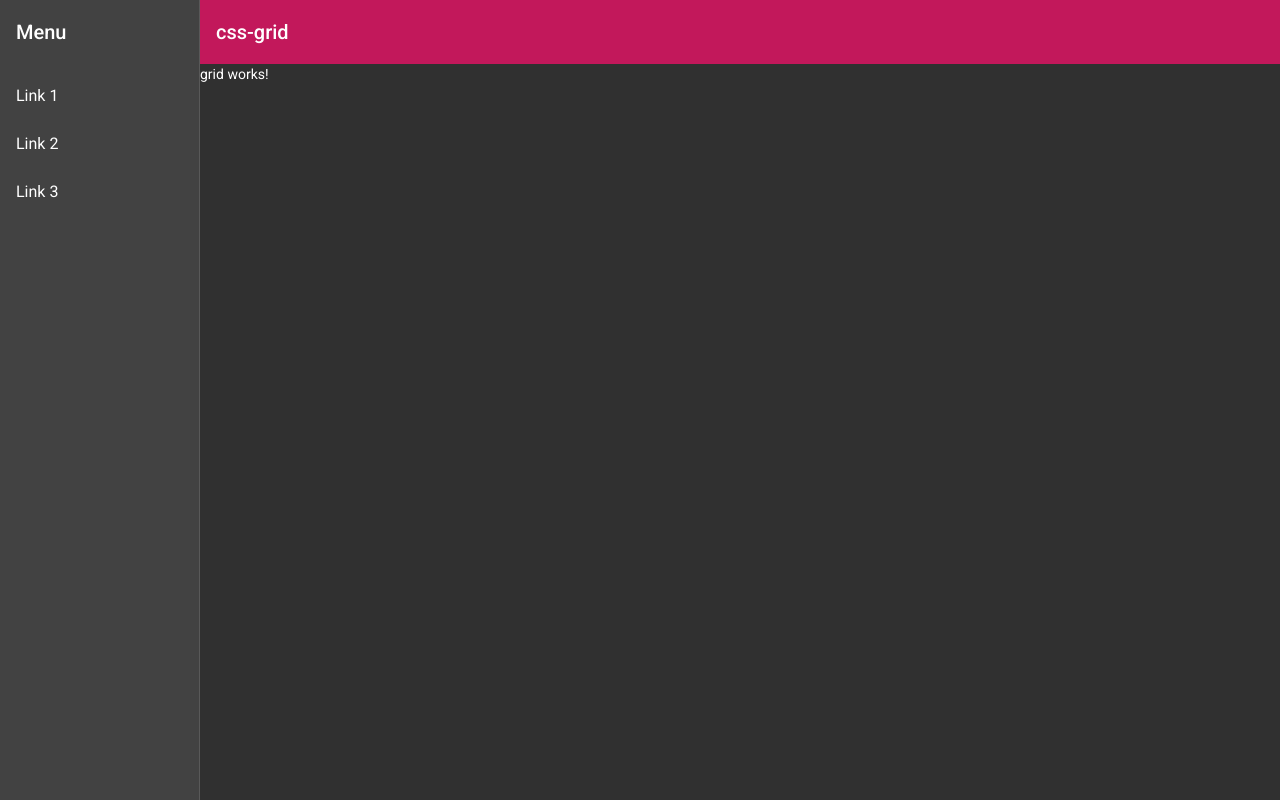
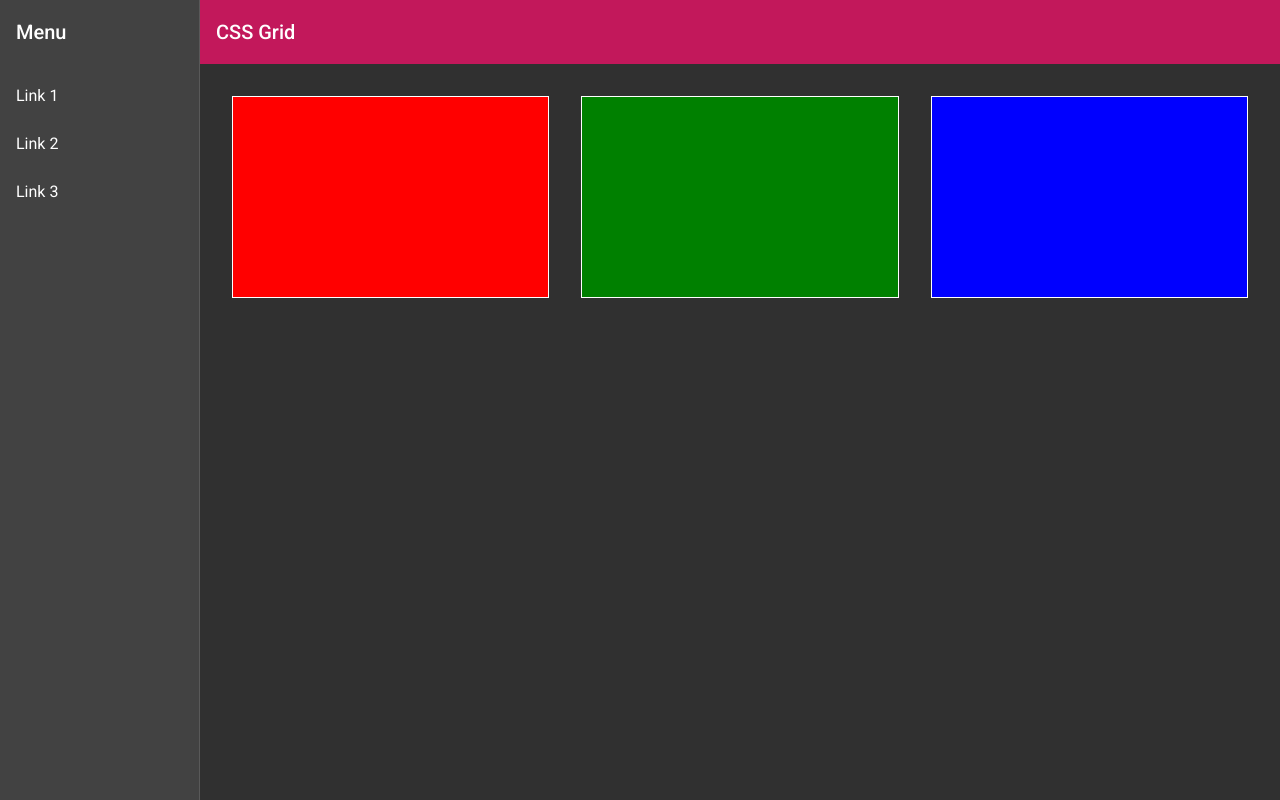
Before and after one commit to dtoerber/css-grid, an Angular app: page /grid in a window 1280 px wide. Built offline with nearby package versions, Linux system fonts and the light colour scheme.

Commit message:
add grid component

```diff
--- a/src/app/app-routing.module.ts
+++ b/src/app/app-routing.module.ts
@@ -1,6 +1,6 @@
 import { NgModule } from '@angular/core';
 import { RouterModule, Routes } from '@angular/router';
-import { GridComponent } from './grid.component';
+import { GridComponent } from './grid/grid.component';
 
 const routes: Routes = [
   { path: '', redirectTo: '/grid', pathMatch: 'full' },
--- /dev/null
+++ b/src/app/grid/grid.component.html
@@ -0,0 +1,5 @@
+<div class="container">
+  <div class="red"></div>
+  <div class="green"></div>
+  <div class="blue"></div>
+</div>
--- /dev/null
+++ b/src/app/grid/grid.component.scss
@@ -0,0 +1,23 @@
+.container {
+  display: grid;
+  grid-template-columns: 1fr 1fr 1fr;
+  grid-gap: 2rem;
+  padding: 2rem;
+}
+
+.container > div {
+  border: 1px solid white;
+  height: 200px;
+}
+
+.red {
+  background-color: red;
+}
+
+.green {
+  background-color: green;
+}
+
+.blue {
+  background-color: blue;
+}
--- a/src/app/grid.component.ts
+++ b/src/app/grid/grid.component.ts
@@ -2,13 +2,8 @@ import { Component, OnInit } from '@angular/core';
 
 @Component({
   selector: 'app-grid',
-  template: `
-    <p>
-      grid works!
-    </p>
-  `,
-  styles: [
-  ]
+  templateUrl: './grid.component.html',
+  styleUrls: ['./grid.component.scss']
 })
 export class GridComponent implements OnInit {
 
--- a/src/app/nav.component.ts
+++ b/src/app/nav.component.ts
@@ -33,7 +33,7 @@ import { map, shareReplay } from 'rxjs/operators';
           >
             <mat-icon aria-label="Side nav toggle icon">menu</mat-icon>
           </button>
-          <span>css-grid</span>
+          <span>CSS Grid</span>
         </mat-toolbar>
         <router-outlet></router-outlet>
       </mat-sidenav-content>
```
Also changed, not shown: src/app/app.module.ts (+5 -9 lines).
